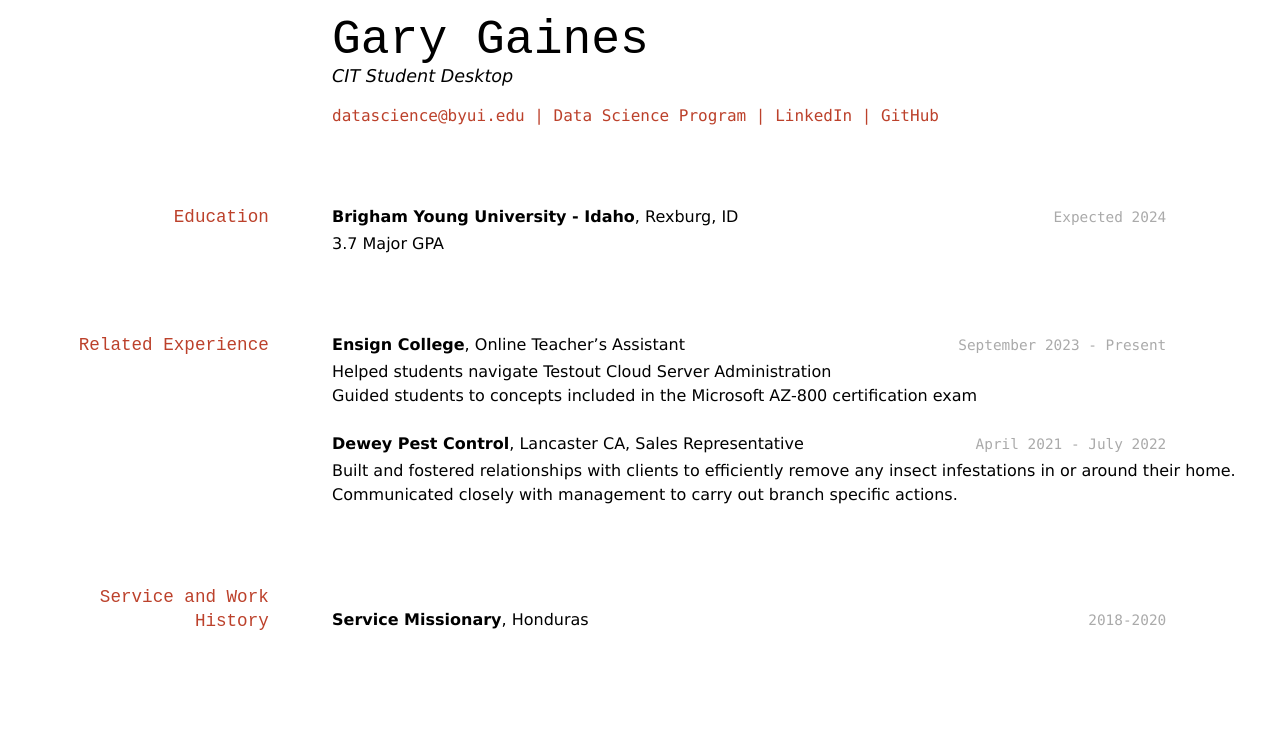
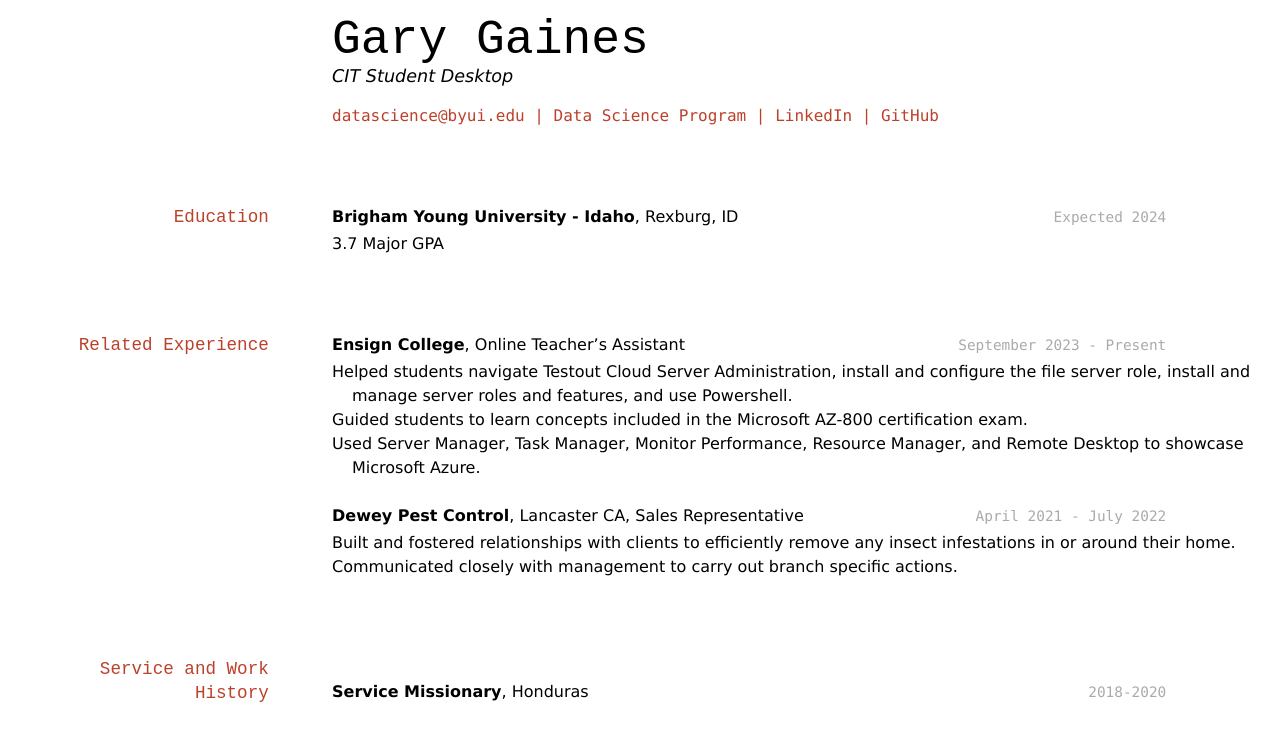
Before and after one commit to byuids-resumes/gaines-resume, a Jekyll site: the page built from docs/index.md, in a window 1280 px wide. Shown: the top 741 px of the page. Built offline with Jekyll 4.4.1, drawn with Linux system fonts in a browser that asks for light colours.

Commit message:
why isn't it updating

```diff
--- a/docs/index.md
+++ b/docs/index.md
@@ -27,9 +27,9 @@ __Brigham Young University - Idaho__, Rexburg, ID
 `September 2023 - Present`
 __Ensign College__, Online Teacher's Assistant
 
-- Helped students navigate Testout Cloud Server Administration
-- Guided students to concepts included in the Microsoft AZ-800 certification exam
--
+- Helped students navigate Testout Cloud Server Administration, install and configure the file server role, install and manage server roles and features, and use Powershell.
+- Guided students to learn concepts included in the Microsoft AZ-800 certification exam.
+- Used Server Manager, Task Manager, Monitor Performance, Resource Manager, and Remote Desktop to showcase Microsoft Azure.
 
 
 `April 2021 - July 2022`
```
